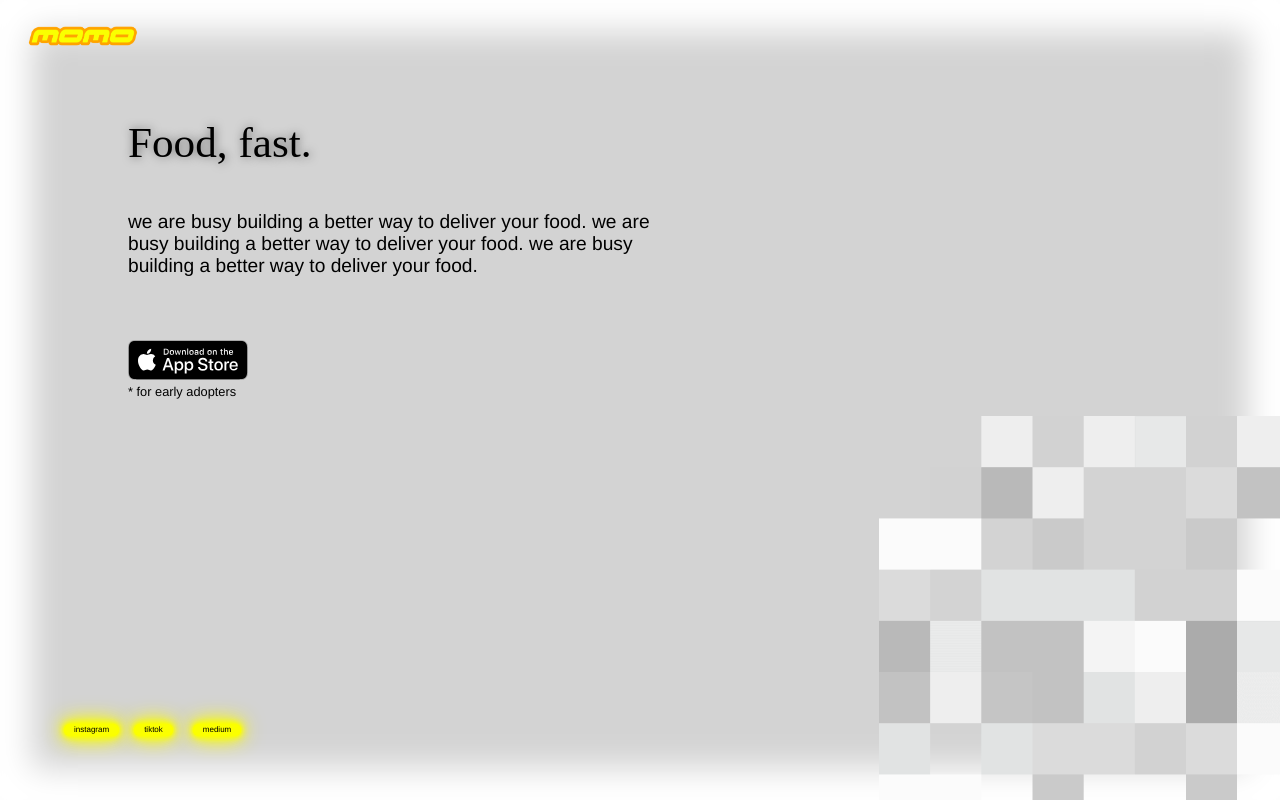
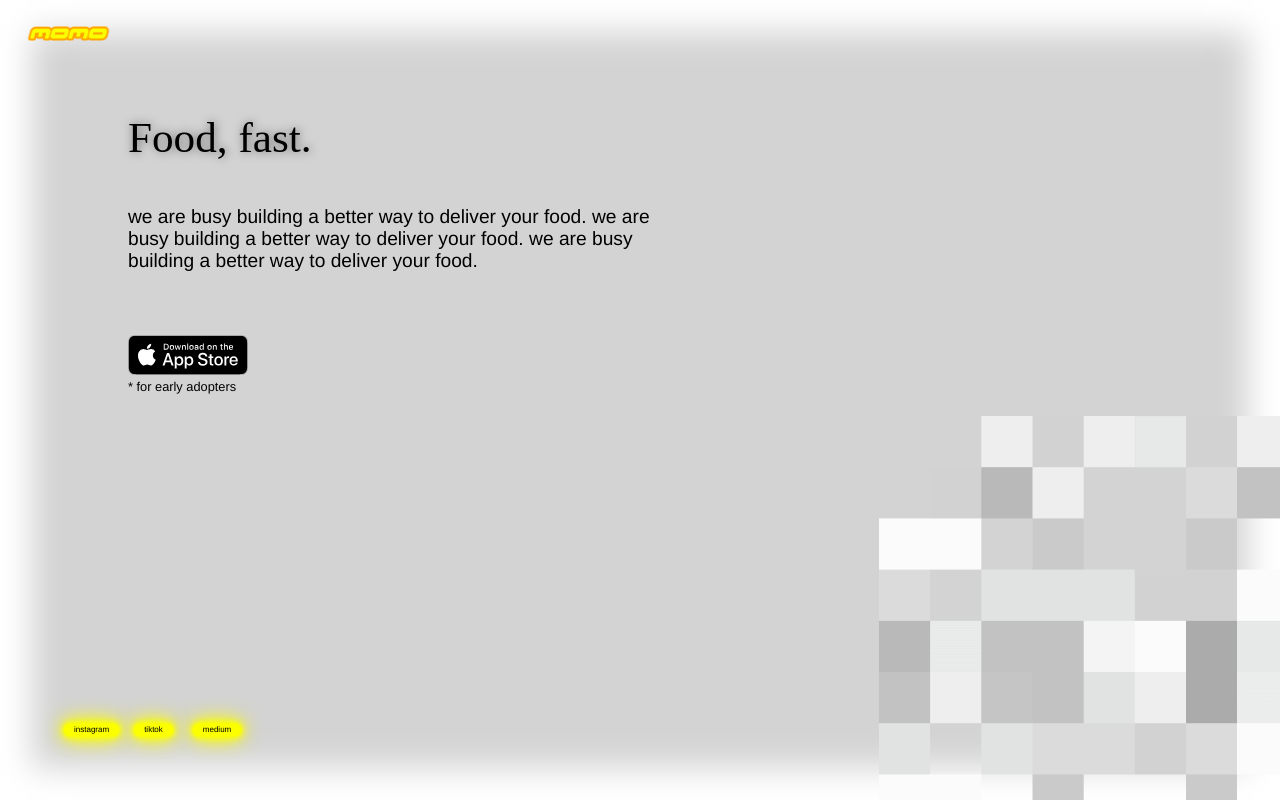
Before and after one commit to iiskakov/momo.science, a plain HTML site: page index.html in a window 1280 px wide. Drawn offline with Linux system fonts and the light colour scheme; a web font is replaced by a local one.

Commit message:
logo smaller

```diff
--- a/index.html
+++ b/index.html
@@ -18,7 +18,7 @@
              overflow: hidden;
              box-shadow: inset 0 0 2rem 2rem #fff;
              background-color: lightgray;">
-    <image style="margin: 2vw;height: 20px;" src="./momo-logo.png">
+    <image style="margin: 2vw;height: 15px;" src="./momo-logo.png">
     <div style="width: 80vw; margin-left: 10vw;">
         <p style="text-shadow: rgba(0, 0, 0, 0.5) 1px 0 10px;font-family:'Oranienbaum', serif;font-size: 2.7em">Food, fast.</p>
         <p style="position:relative;z-index:10;max-width: 550px;font-family: 'Helvetica';font-size: 1.2em">
```
